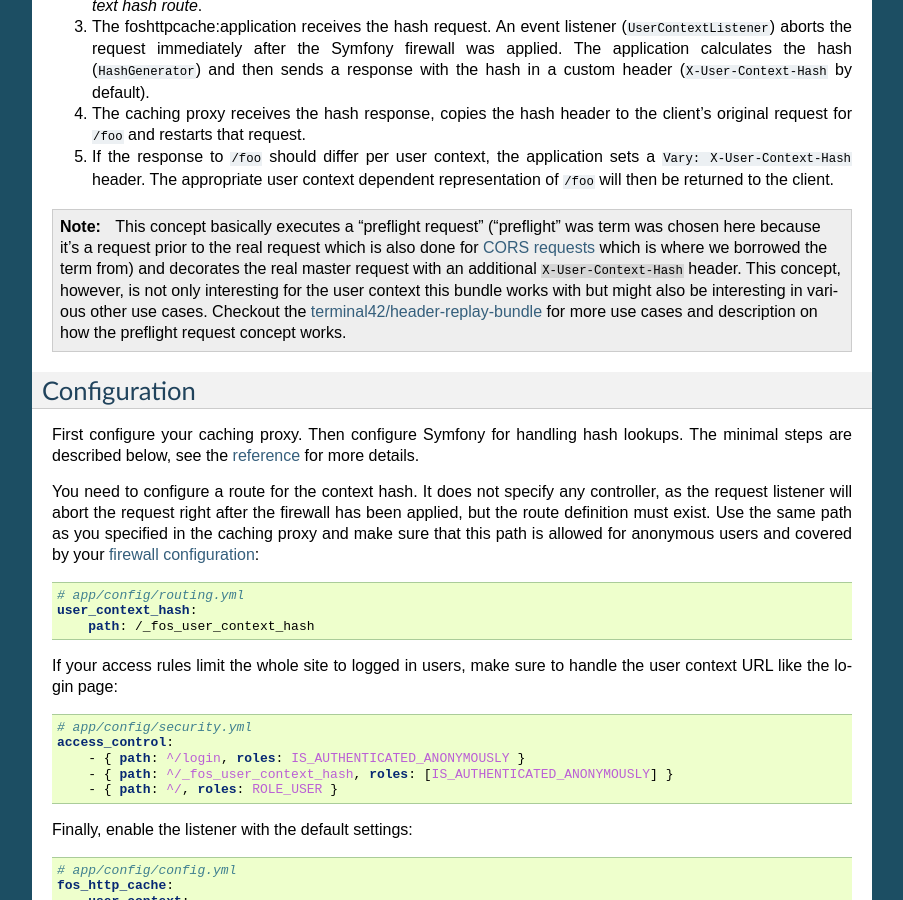
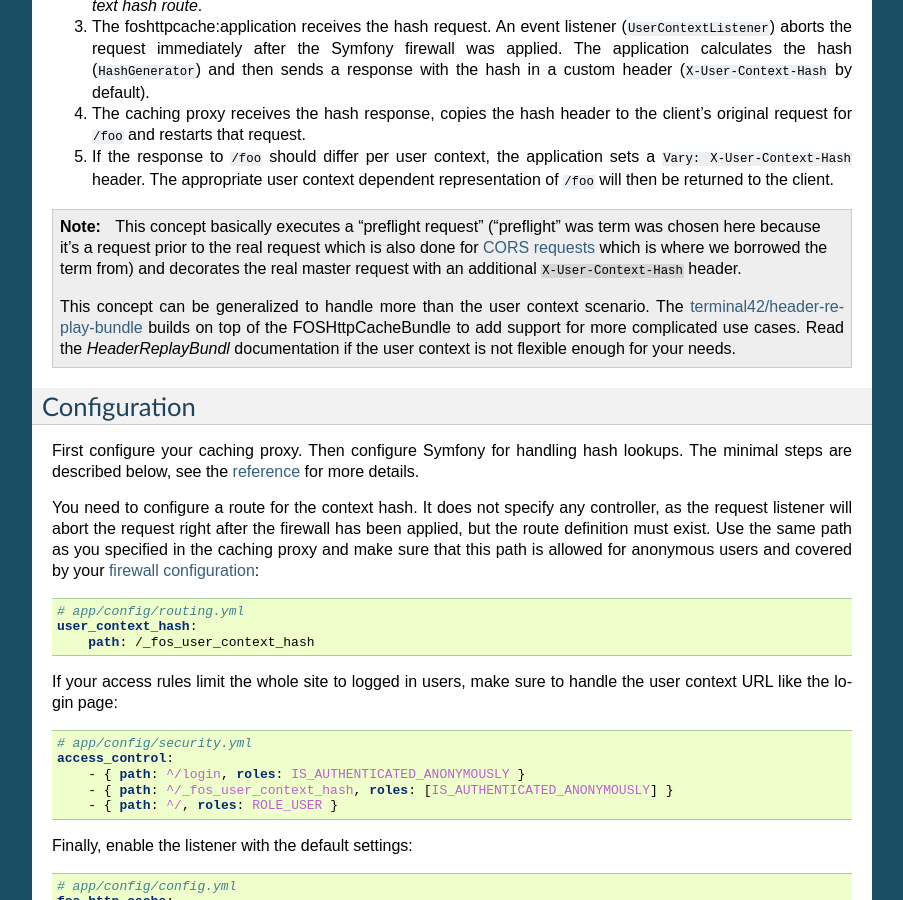
Before and after one commit to FriendsOfSymfony/FOSHttpCacheBundle, a Sphinx documentation site: the page built from Resources/doc/features/user-context.rst, in a window 1280 px wide and 900 px high, scrolled down 480 px. Shown: the whole window, without its empty margins (198-1101 px from the left). Built offline with Sphinx 7.4.7, drawn with Linux system fonts in a browser that asks for light colours.

Commit message:
Adjusted the note

```diff
--- a/Resources/doc/features/user-context.rst
+++ b/Resources/doc/features/user-context.rst
@@ -41,11 +41,14 @@ These five steps resemble the Overview in the FOSHttpCache documentation.
 
     This concept basically executes a "preflight request" ("preflight" was term
     was chosen here because it's a request prior to the real request which is
-    also done for `CORS requests`_ which is where we borrowed the term from) and decorates the real master request with an additional ``X-User-Context-Hash`` header.
-    This concept, however, is not only interesting for the user context this
-    bundle works with but might also be interesting in various other use cases.
-    Checkout the `terminal42/header-replay-bundle`_ for more
-    use cases and description on how the preflight request concept works.
+    also done for `CORS requests`_ which is where we borrowed the term from) and
+    decorates the real master request with an additional ``X-User-Context-Hash``
+    header.
+
+    This concept can be generalized to handle more than the user context scenario.
+    The `terminal42/header-replay-bundle`_ builds on top of the FOSHttpCacheBundle
+    to add support for more complicated use cases. Read the `HeaderReplayBundl`
+    documentation if the user context is not flexible enough for your needs.
 
 Configuration
 -------------
```
